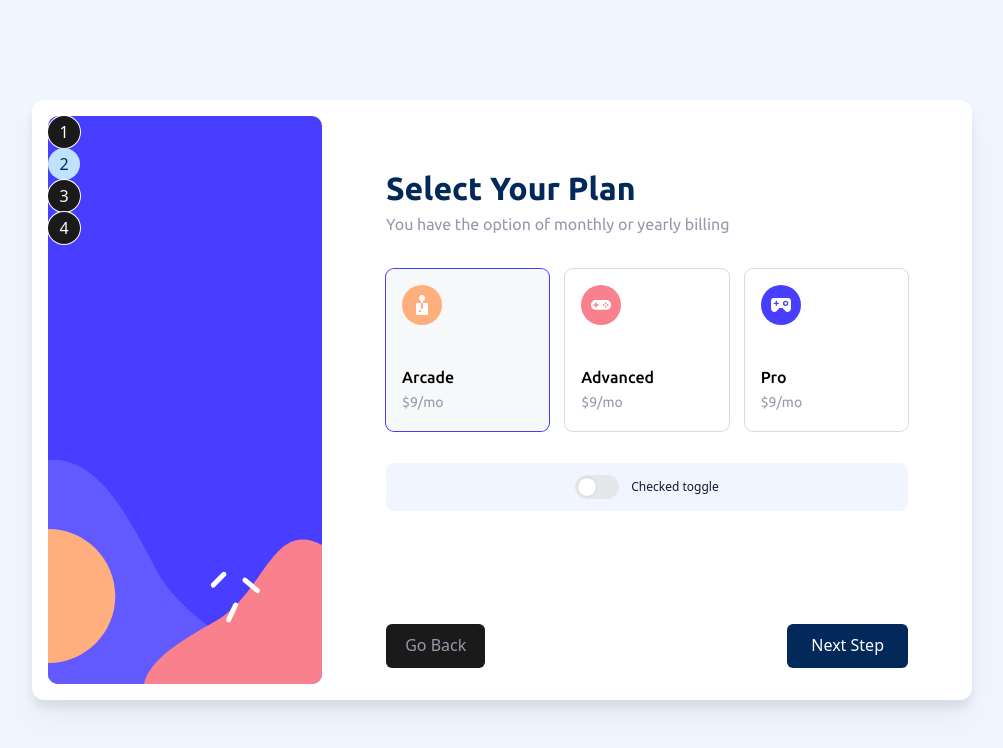
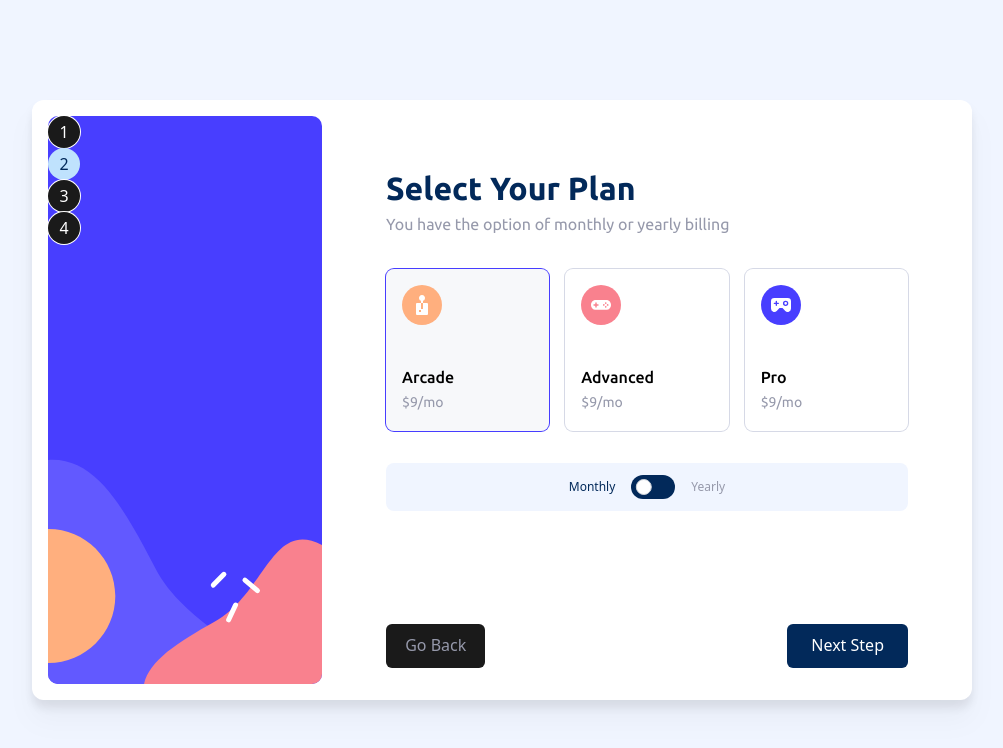
Before and after one commit to tnamdevnote/a11y-challenges, a React (Vite) app: page / in a window 1280 px wide. Both pictures are taken after a click on the button "Next Step". Shown: the top 748 px of the page, without its empty margins (138-1141 px from the left). Built offline with nearby package versions, Linux system fonts and the light colour scheme.

Commit message:
billing preference toggle switch

```diff
--- a/src/App.tsx
+++ b/src/App.tsx
@@ -10,7 +10,7 @@ type FormData = {
   name: string;
   email: string;
   phone: string;
-  planType: "monthly" | "yearly";
+  isMonthly: boolean;
   plan: { id: string; price: number };
   addOns?: { id: string; label: string; price: number }[];
 };
@@ -19,7 +19,7 @@ const INITIAL_DATA: FormData = {
   name: "",
   email: "",
   phone: "",
-  planType: "monthly",
+  isMonthly: true,
   plan: { id: "arcade", price: 9 },
 };
 
--- a/src/components/forms/SelectPlanForm.tsx
+++ b/src/components/forms/SelectPlanForm.tsx
@@ -1,11 +1,11 @@
 import React, { useState } from "react";
 import FormWrapper from "./FormWrapper";
-import Arcade from "../icons/arcade";
-import Advanced from "../icons/advanced";
-import Pro from "../icons/pro";
+import Arcade from "../icons/Arcade";
+import Advanced from "../icons/Advanced";
+import Pro from "../icons/Pro";
 
 type PlanProps = {
-  planType: "monthly" | "yearly";
+  isMonthly: boolean;
   plan: { id: string; price: number };
 };
 
@@ -14,16 +14,22 @@ type SelectPlanFormProps = PlanProps & {
 };
 
 function SelectPlanForm({
-  planType,
+  isMonthly,
   plan,
   updateFormData,
 }: SelectPlanFormProps) {
-  const [selected, setSelected] = useState("arcade");
-  const handleChange = (e: React.ChangeEvent<HTMLInputElement>) => {
+  const handlePlanChange = (e: React.ChangeEvent<HTMLInputElement>) => {
     const { name, value } = e.target;
-    setSelected(name);
     updateFormData({
       plan: { id: name, price: parseInt(value) },
+    });
+  };
+
+  const handleBillingChange = (e: React.ChangeEvent<HTMLInputElement>) => {
+    const { name, value } = e.target;
+    console.log(value);
+    updateFormData({
+      isMonthly: !isMonthly,
     });
   };
   return (
@@ -37,7 +43,7 @@ function SelectPlanForm({
           <label
             htmlFor="arcade"
             className={`flex flex-1 items-center gap-4 rounded-lg p-4 ring-1 ring-light-gray transition-colors hover:cursor-pointer hover:ring-purplish-blue md:flex-col md:items-start md:gap-10 ${
-              selected === "arcade" ? "bg-light-gray/20 ring-purplish-blue" : ""
+              plan.id === "arcade" ? "bg-light-gray/20 ring-purplish-blue" : ""
             }`}
           >
             <input
@@ -46,8 +52,8 @@ function SelectPlanForm({
               type="radio"
               name="arcade"
               value={9}
-              checked={selected === "arcade"}
-              onChange={handleChange}
+              checked={plan.id === "arcade"}
+              onChange={handlePlanChange}
             />
             <Arcade />
             <span className="flex flex-col font-ubuntuMedium text-lg">
@@ -60,7 +66,7 @@ function SelectPlanForm({
           <label
             htmlFor="advanced"
             className={`flex flex-1 items-center gap-4 rounded-lg p-4 ring-1 ring-light-gray transition-colors hover:cursor-pointer hover:ring-purplish-blue md:flex-col md:items-start md:gap-10 ${
-              selected === "advanced"
+              plan.id === "advanced"
                 ? "bg-light-gray/20 ring-purplish-blue"
                 : ""
             }`}
@@ -71,8 +77,8 @@ function SelectPlanForm({
               type="radio"
               name="advanced"
               value={12}
-              checked={selected === "advanced"}
-              onChange={handleChange}
+              checked={plan.id === "advanced"}
+              onChange={handlePlanChange}
             />
             <Advanced />
             <span className="flex flex-col font-ubuntuMedium text-lg">
@@ -85,7 +91,7 @@ function SelectPlanForm({
           <label
             htmlFor="pro"
             className={`flex flex-1 items-center gap-4 rounded-lg p-4 ring-1 ring-light-gray transition-colors hover:cursor-pointer hover:ring-purplish-blue md:flex-col md:items-start md:gap-10 ${
-              selected === "pro" ? "bg-light-gray/20 ring-purplish-blue" : ""
+              plan.id === "pro" ? "bg-light-gray/20 ring-purplish-blue" : ""
             }`}
           >
             <input
@@ -94,8 +100,8 @@ function SelectPlanForm({
               type="radio"
               name="pro"
               value={15}
-              checked={selected === "pro"}
-              onChange={handleChange}
+              checked={plan.id === "pro"}
+              onChange={handlePlanChange}
             />
             <Pro />
             <span className="flex flex-col font-ubuntuMedium text-lg">
@@ -107,11 +113,27 @@ function SelectPlanForm({
           </label>
         </div>
         <div className="flex justify-center rounded-lg bg-lighter-blue p-3">
-          <label className="relative inline-flex cursor-pointer items-center">
-            <input type="checkbox" value="" className="peer sr-only" />
-            <div className="peer h-6 w-11 rounded-full bg-gray-200 after:absolute after:start-[2px] after:top-0.5 after:h-5 after:w-5 after:rounded-full after:border after:border-gray-300 after:bg-white after:transition-all after:content-[''] peer-checked:bg-blue-600 peer-checked:after:translate-x-full peer-checked:after:border-white peer-focus:ring-4 peer-focus:ring-blue-300 rtl:peer-checked:after:-translate-x-full dark:border-gray-600 dark:bg-gray-700 dark:peer-focus:ring-blue-800"></div>
-            <span className="ms-3 text-sm font-medium text-gray-900 dark:text-gray-300">
-              Checked toggle
+          <label className="relative inline-flex cursor-pointer items-center gap-4">
+            <span
+              className={`text-sm font-medium  ${
+                isMonthly ? "text-marine-blue" : "text-cool-gray"
+              }`}
+            >
+              Monthly
+            </span>
+            <input
+              type="checkbox"
+              className="peer sr-only"
+              onChange={handleBillingChange}
+              checked={isMonthly}
+            />
+            <div className="peer relative h-6 w-11 rounded-full bg-marine-blue after:absolute after:end-[4px] after:top-1 after:h-4 after:w-4 after:rounded-full after:border after:border-gray-300 after:bg-white after:transition-all after:content-[''] peer-checked:after:-translate-x-[120%] peer-focus-visible:ring-4 peer-focus-visible:ring-purplish-blue ltr:peer-checked:after:translate-x-full"></div>
+            <span
+              className={`text-sm font-medium  ${
+                isMonthly ? "text-cool-gray" : "text-marine-blue"
+              }`}
+            >
+              Yearly
             </span>
           </label>
         </div>
```
